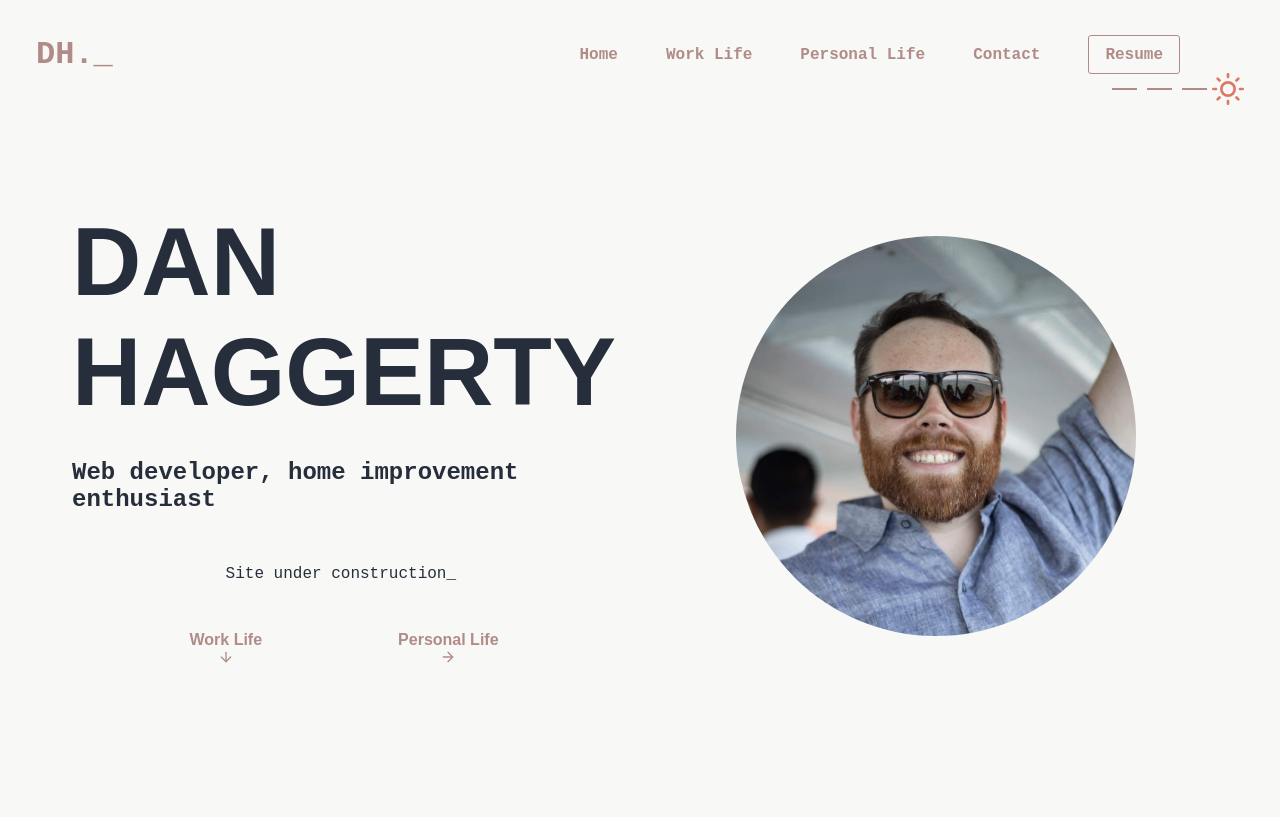
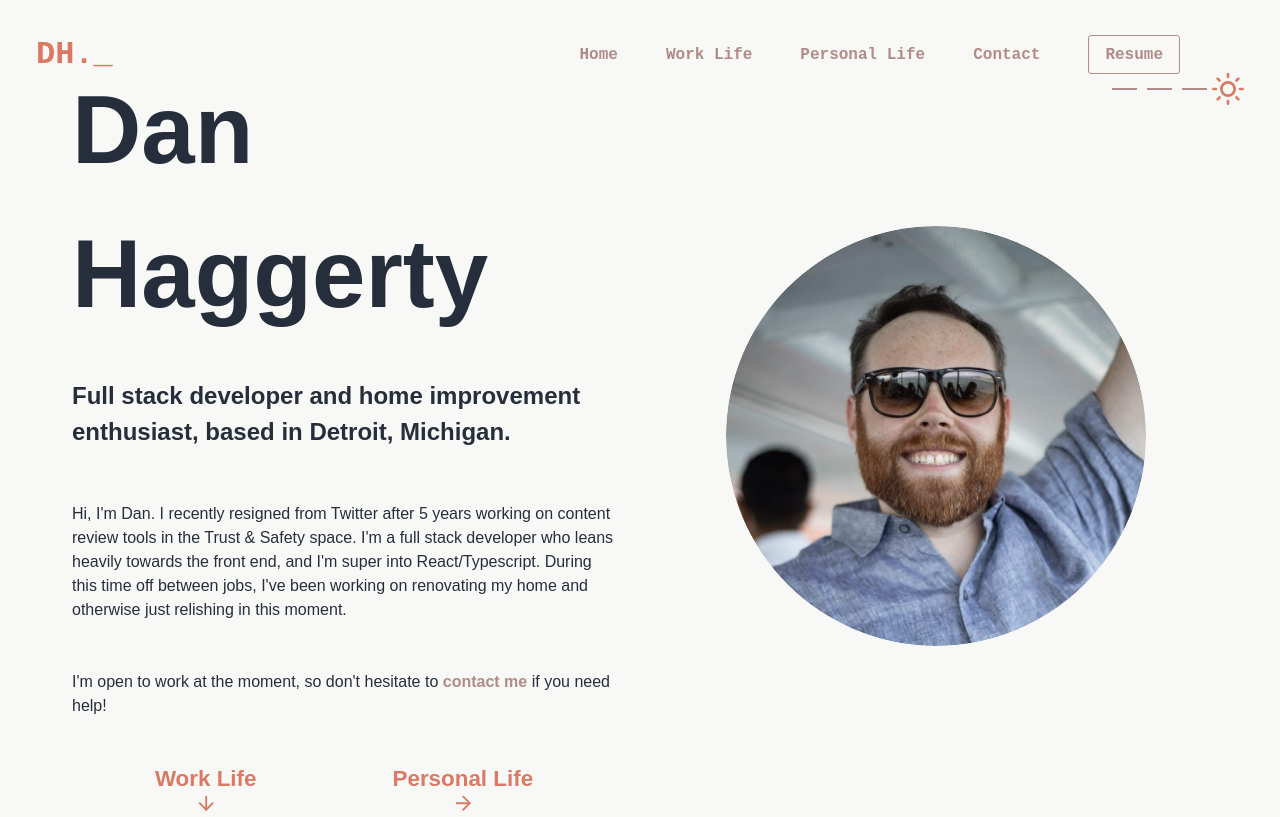
Before and after one commit to haggs/personal-website, a Gatsby site: page / in a window 1280 px wide. Shown: the top 817 px of the page. Built offline with nearby package versions, Linux system fonts and the light colour scheme; Gatsby itself is replaced by a stand-in of ours.

Commit message:
Tightened up some styles, added some copy in the intro

```diff
--- a/src/components/Contact/Contact.tsx
+++ b/src/components/Contact/Contact.tsx
@@ -13,7 +13,7 @@ const Contact: React.FC<ContactProps> = ({ className }) => {
       <p className="mono">
         Looking for a frontend or full stack web app developer? Reach out!
       </p>
-      <a className="mono" href="mailto:dan@dhaggerty.com">
+      <a className="mono link-accent" href="mailto:dan@dhaggerty.com">
         dan@dhaggerty.com
       </a>
       <ul className="mono">
--- a/src/components/Logo/Logo.tsx
+++ b/src/components/Logo/Logo.tsx
@@ -7,7 +7,7 @@ const Logo: React.FC = () => {
     <a
       href="/"
       title="Go home"
-      className={classnames(styles.text, 'mono', 'highlightedLink')}
+      className={classnames(styles.text, 'link-accent', 'mono')}
     >
       DH._
     </a>
--- a/src/pages/index.module.css
+++ b/src/pages/index.module.css
@@ -12,12 +12,11 @@
   display: flex;
   gap: 2rem;
   flex-direction: column;
-  align-items: center;
   justify-content: center;
 }
 
 .title {
-  font-size: min(10vw, 6rem);
+  font-size: min(9vw, 6rem);
   margin-bottom: 0;
 }
 
@@ -33,7 +32,7 @@
   -moz-border-radius: 50%;
   border-radius: 50%;
   -khtml-border-radius: 50%;
-  width: min(400px, 60vw);
+  width: min(420px, 60vw);
 }
 
 .profilePhoto img {
@@ -55,4 +54,5 @@
   display: flex;
   flex-direction: column;
   align-items: center;
+  font-size: 1.4rem;
 }
--- a/src/pages/index.tsx
+++ b/src/pages/index.tsx
@@ -8,18 +8,36 @@ import UnderConstructionMessage from '../components/UnderConstructionMessage/Und
 import { AnchorLink } from 'gatsby-plugin-anchor-links';
 import { FiArrowDown } from '@react-icons/all-files/fi/FiArrowDown';
 import { FiArrowRight } from '@react-icons/all-files/fi/FiArrowRight';
+import classnames from 'classnames';
 
 const IndexPage: React.FC = () => {
   return (
     <Layout>
       <section className={styles.intro}>
         <div className={styles.introText}>
-          <h1 className={styles.title}>DAN HAGGERTY</h1>
-          <h2 className="mono">Web developer, home improvement enthusiast</h2>
-          <UnderConstructionMessage message="Site under construction" />
+          <h1 className={styles.title}>Dan Haggerty</h1>
+          <h1>
+            Full stack developer and home improvement enthusiast, based in
+            Detroit, Michigan.
+          </h1>
+          <p>
+            Hi, I'm Dan. I recently resigned from Twitter after 5 years working
+            on content review tools in the Trust & Safety space. I'm a full
+            stack developer who leans heavily towards the front end, and I'm
+            super into React/Typescript. During this time off between jobs, I've
+            been working on renovating my home and otherwise just relishing in
+            this moment.
+          </p>
+          <p>
+            I'm open to work at the moment, so don't hesitate to{' '}
+            <AnchorLink stripHash to="#contact" title="Contact me">
+              contact me
+            </AnchorLink>{' '}
+            if you need help!
+          </p>
           <div className={styles.lifeLinksContainer}>
             <AnchorLink
-              className={styles.lifeLink}
+              className={classnames('link-accent', styles.lifeLink)}
               stripHash
               to="#work-life"
               title="Work Life"
@@ -28,7 +46,7 @@ const IndexPage: React.FC = () => {
               <FiArrowDown />
             </AnchorLink>
             <Link
-              className={styles.lifeLink}
+              className={classnames('link-accent', styles.lifeLink)}
               to="/personal-life"
               title="Personal Life"
             >
@@ -42,6 +60,8 @@ const IndexPage: React.FC = () => {
             <StaticImage
               src="../images/profile-pic.jpg"
               alt="Dan Haggerty smiling wearing sunglasses"
+              className={styles.profilePhoto}
+              placeholder="none"
             />
           </div>
         </div>
--- a/src/styles/global.css
+++ b/src/styles/global.css
@@ -22,16 +22,15 @@
   --site-background-color: var(--color-1);
   --link-color: var(--color-2);
   --link-color-hover: var(--text-color);
-  --icon-color: var(--color-4);
-  --icon-color-hover: var(--text-color);
+  --link-accent-color: var(--color-4);
+  --link-accent-color-hover: var(--text-color);
 }
 
 /* Dark Mode */
 :root.dark {
   --text-color: var(--color-1);
   --site-background-color: var(--color-5);
-  --link-color: var(--color-4);
-  --icon-color: var(--color-3);
+  --link-accent-color: var(--color-3);
 }
 
 /* Element styles */
@@ -83,8 +82,12 @@ a.button:not(.icon):hover {
   border: 1px solid var(--text-color);
 }
 
+.link-accent,
 .icon {
-  color: var(--icon-color);
+  color: var(--link-accent-color);
+}
+
+.icon {
   font-size: var(--icon-button-default-height);
   line-height: var(--icon-button-default-height);
   background: none;
@@ -95,8 +98,9 @@ a.button:not(.icon):hover {
   justify-content: center;
 }
 
-.icon:hover {
-  color: var(--icon-color-hover);
+.icon:hover,
+.link-accent:hover {
+  color: var(--link-accent-color-hover);
 }
 
 .icon.hover-fill svg {
@@ -105,7 +109,7 @@ a.button:not(.icon):hover {
 }
 
 .icon.hover-fill:hover svg {
-  fill: var(--icon-color-hover);
+  fill: var(--link-accent-color-hover);
 }
 
 ul {
@@ -125,4 +129,5 @@ h5,
 h6,
 p {
   margin-top: 0;
+  line-height: 1.5;
 }
```
